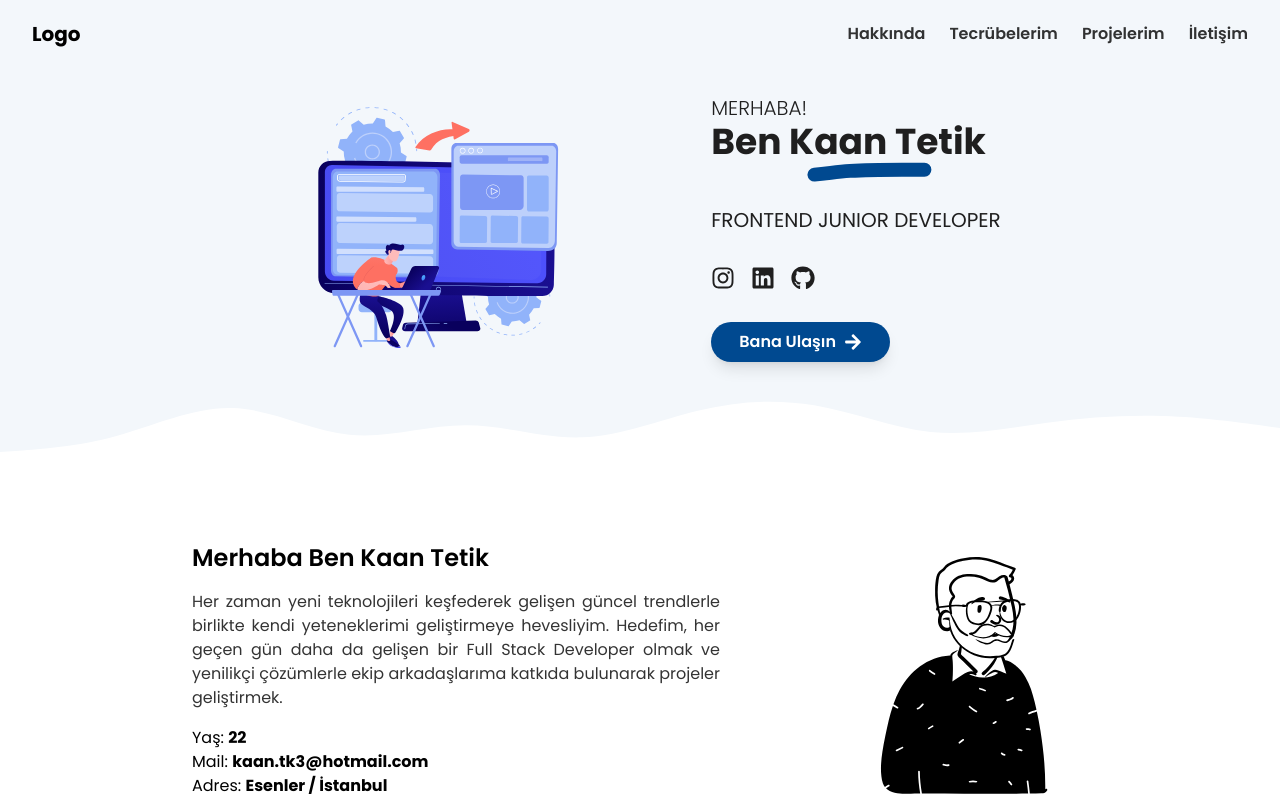
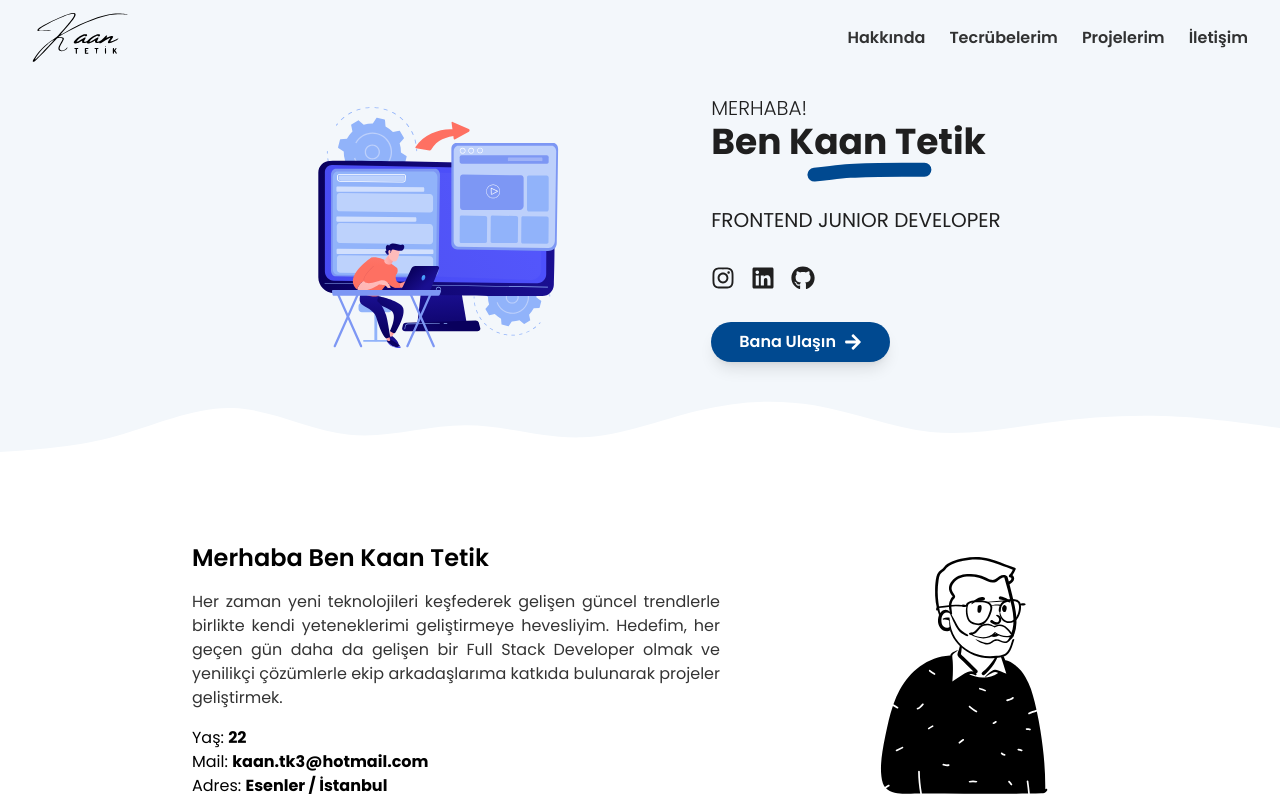
Before and after one commit to Kaantk/my-website-project, a React (Vite) app: page / in a window 1280 px wide. Shown: the top 800 px of the page. Built offline with nearby package versions, Linux system fonts and the light colour scheme.

Commit message:
logo added

```diff
--- a/src/layout/Partials/Navbar.jsx
+++ b/src/layout/Partials/Navbar.jsx
@@ -1,6 +1,7 @@
 import React, { useState } from "react";
 import { IoMenu } from "react-icons/io5";
 import { HashLink } from "react-router-hash-link";
+import Logo from "~/assets/images/static/KaanTetikLogo.svg";
 
 const Navbar = ({ isScroll }) => {
   const [isOpen, setIsOpen] = useState(false);
@@ -13,9 +14,9 @@
 
   return (
     <>
-      <nav className="flex items-center justify-between py-4 px-6 md:py-4 md:px-8 lg:py-5 max-w-7xl mx-auto">
+      <nav className="flex items-center justify-between py-3 px-6 md:py-3 md:px-8 max-w-7xl mx-auto">
         <a href="#" className="text-xl font-bold">
-          Logo
+          <img src={Logo} alt="Kaan Tetik Logo" className="w-20 md:w-24" />
         </a>
         {/* Mobile, Tablet Menu Button */}
         <button
```
Also changed, not shown: src/assets/images/static/KaanTetikLogo.svg (added).
